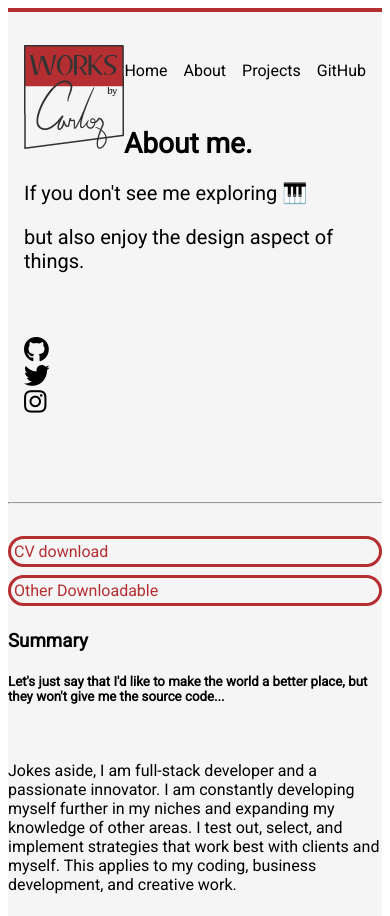
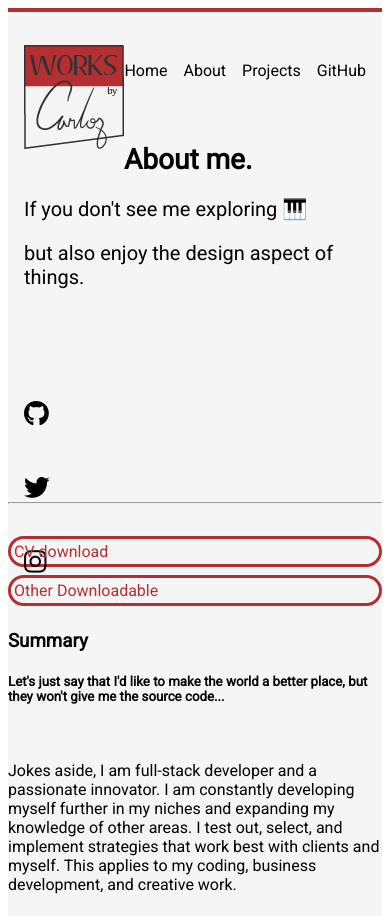
Before and after one commit to romerocm/worksbycarlos, a Gatsby site: page /about in a window 390 px wide. Shown: the top 916 px of the page. Built offline with nearby package versions, Linux system fonts and the light colour scheme; Gatsby itself is replaced by a stand-in of ours.

Commit message:
Fixing container spacings

```diff
--- a/src/components/SocialRow/socialRow.css
+++ b/src/components/SocialRow/socialRow.css
@@ -17,6 +17,7 @@ a:link {
 
 @media (max-width: 550px) {
   .jumbo_social i {
+    margin-top: 3rem;
     font-size: 1.6rem;
   }
 }
--- a/src/components/hero/hero.css
+++ b/src/components/hero/hero.css
@@ -28,7 +28,7 @@
 
 @media (max-width: 550px) {
   .jumbo {
-    height: 36rem;
+    height: 22rem;
   }
   .jumbo h1 {
     margin-top: 4rem;
--- a/src/components/myJumbo/myJumbo.css
+++ b/src/components/myJumbo/myJumbo.css
@@ -28,7 +28,7 @@
     height: 10rem;
   }
   .myjumbo h1 {
-    margin-top: 2rem;
+    margin-top: 3rem;
     font-size: 1.75rem;
   }
 
```
